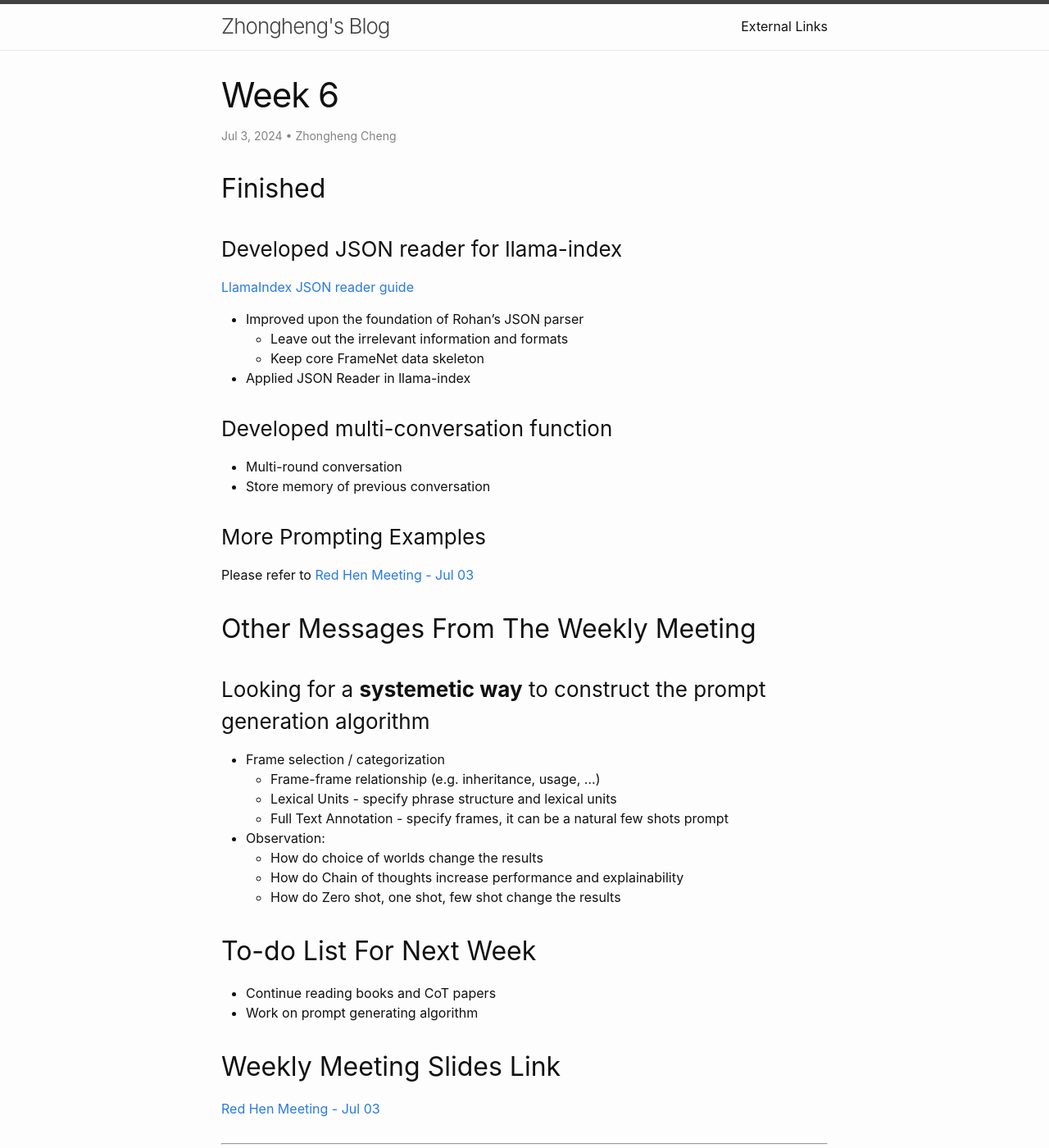
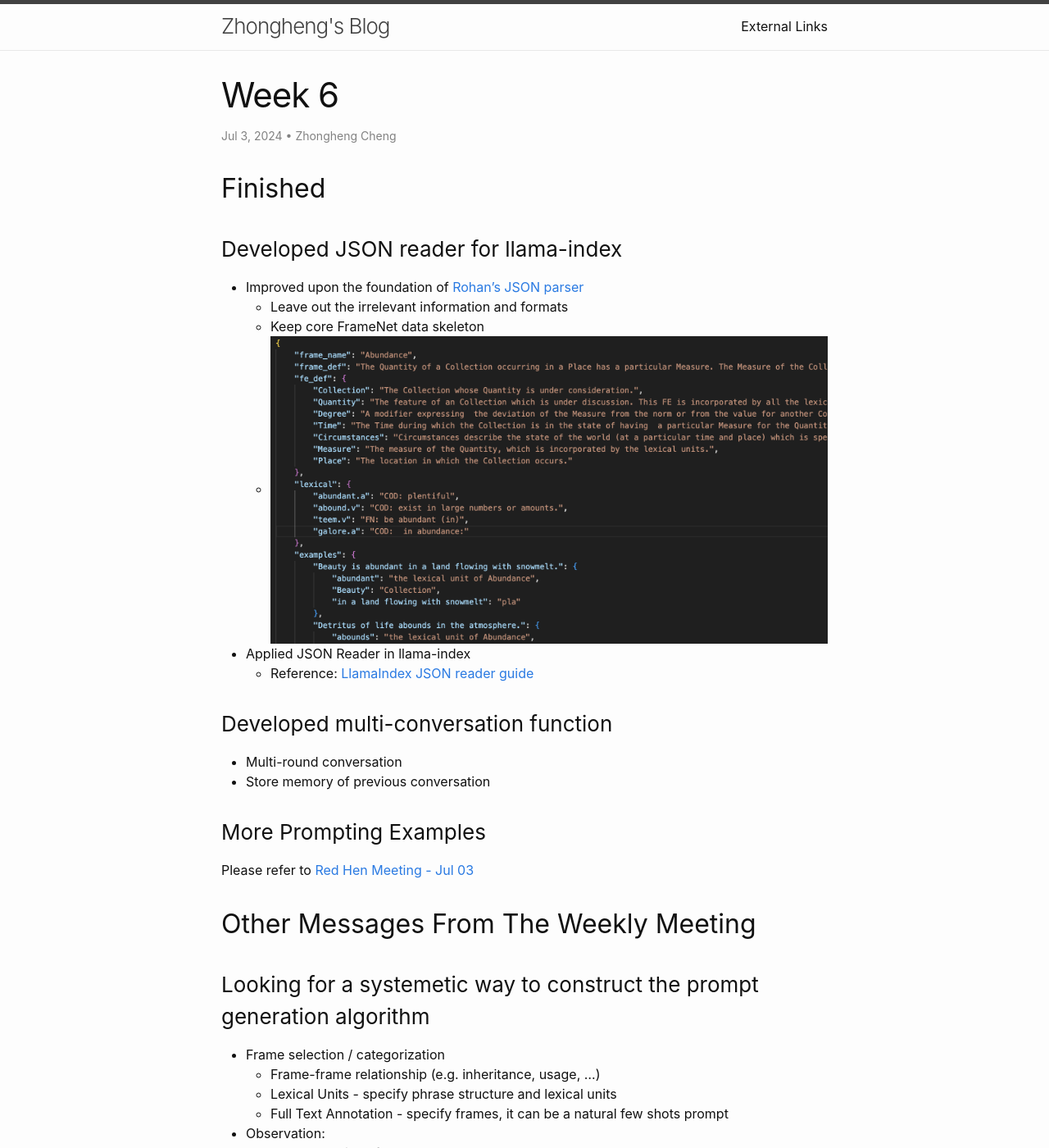
Before and after one commit to Zhongheng-Cheng/zhongheng-cheng.github.io, a Jekyll site: the page built from _posts/2024-07-03-Week-6.md, in a window 1280 px wide and 1400 px high. Shown: the whole window at 82% size. Built offline with Jekyll 4.4.1, drawn with Linux system fonts in a browser that asks for light colours.

Commit message:
updated frame_json iamge

```diff
--- a/_posts/2024-07-03-Week-6.md
+++ b/_posts/2024-07-03-Week-6.md
@@ -18,12 +18,12 @@ layout: post
 
 ### Developed JSON reader for llama-index
 
-[LlamaIndex JSON reader guide](https://www.restack.io/docs/llamaindex-knowledge-llamaindex-json-reader-guide)
-
-- Improved upon the foundation of Rohan’s JSON parser
+- Improved upon the foundation of [Rohan’s JSON parser](https://medium.com/@rohank587/spending-the-summer-24-in-gsoc-with-red-hen-lab-5c8aade49026)
     - Leave out the irrelevant information and formats
     - Keep core FrameNet data skeleton
+    - ![frame_json]({{ 'img/2024-07-03/frame_json.png' | relative_url }})
 - Applied JSON Reader in llama-index
+    - Reference: [LlamaIndex JSON reader guide](https://www.restack.io/docs/llamaindex-knowledge-llamaindex-json-reader-guide)
 
 ### Developed multi-conversation function
 
@@ -36,7 +36,7 @@ Please refer to [Red Hen Meeting - Jul 03](https://docs.google.com/presentation/
 
 ## Other Messages From The Weekly Meeting
 
-### Looking for a **systemetic way** to construct the prompt generation algorithm
+### Looking for a systemetic way to construct the prompt generation algorithm
 
 - Frame selection / categorization
     - Frame-frame relationship (e.g. inheritance, usage, ...)
```
Also changed, not shown: img/2024-07-03/frame_json.png (added).
